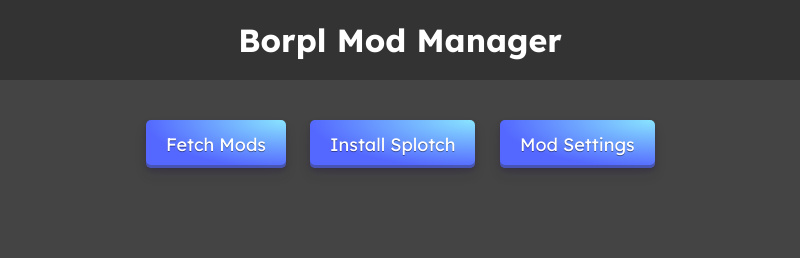
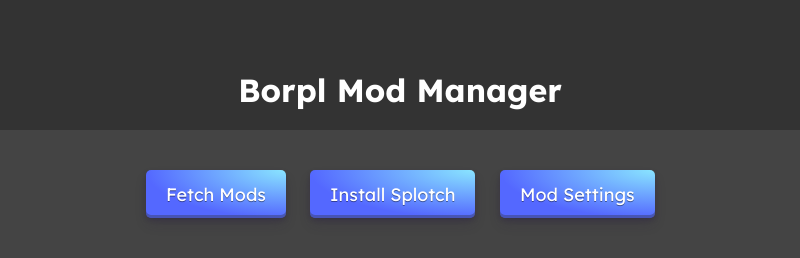
Before and after one commit to AbstractMelon/BorplModManager, an Electron app: page ModManager/index.html in a window 800 px wide. Drawn offline with Linux system fonts and the light colour scheme.

Commit message:
made ting look gud

```diff
--- a/ModManager/index.html
+++ b/ModManager/index.html
@@ -10,6 +10,7 @@
     <link rel="stylesheet" href="style.css"> <!-- Link to external CSS file for styles -->
 </head>
 <body>
+    <div class="top-bar"></div>
     <header>
         <h1>Borpl Mod Manager</h1>
     </header>
--- a/ModManager/style.css
+++ b/ModManager/style.css
@@ -1,10 +1,38 @@
 /* styles.css */
+
+::-webkit-scrollbar {
+    width: 15px;
+    padding: 2.5px;
+}
+
+::-webkit-scrollbar-track {
+    border-radius: 10px;
+}
+::-webkit-scrollbar-thumb {
+    background: #333;
+    border-radius: 10px;
+}
+
+::-webkit-scrollbar-button {
+    display: none;
+}
+
+.top-bar {
+    position: sticky;
+    top: 0;
+    left: 0;
+    width: 100vw;
+    height: 50px;
+    background-color: #333;
+    z-index: 9999999;
+}
 
 body {
     font-family: Lexend, Arial, sans-serif;
     margin: 0;
     padding: 0;
     background-color: #444444;
+    overflow-x: hidden;
 }
 
 header {
```
